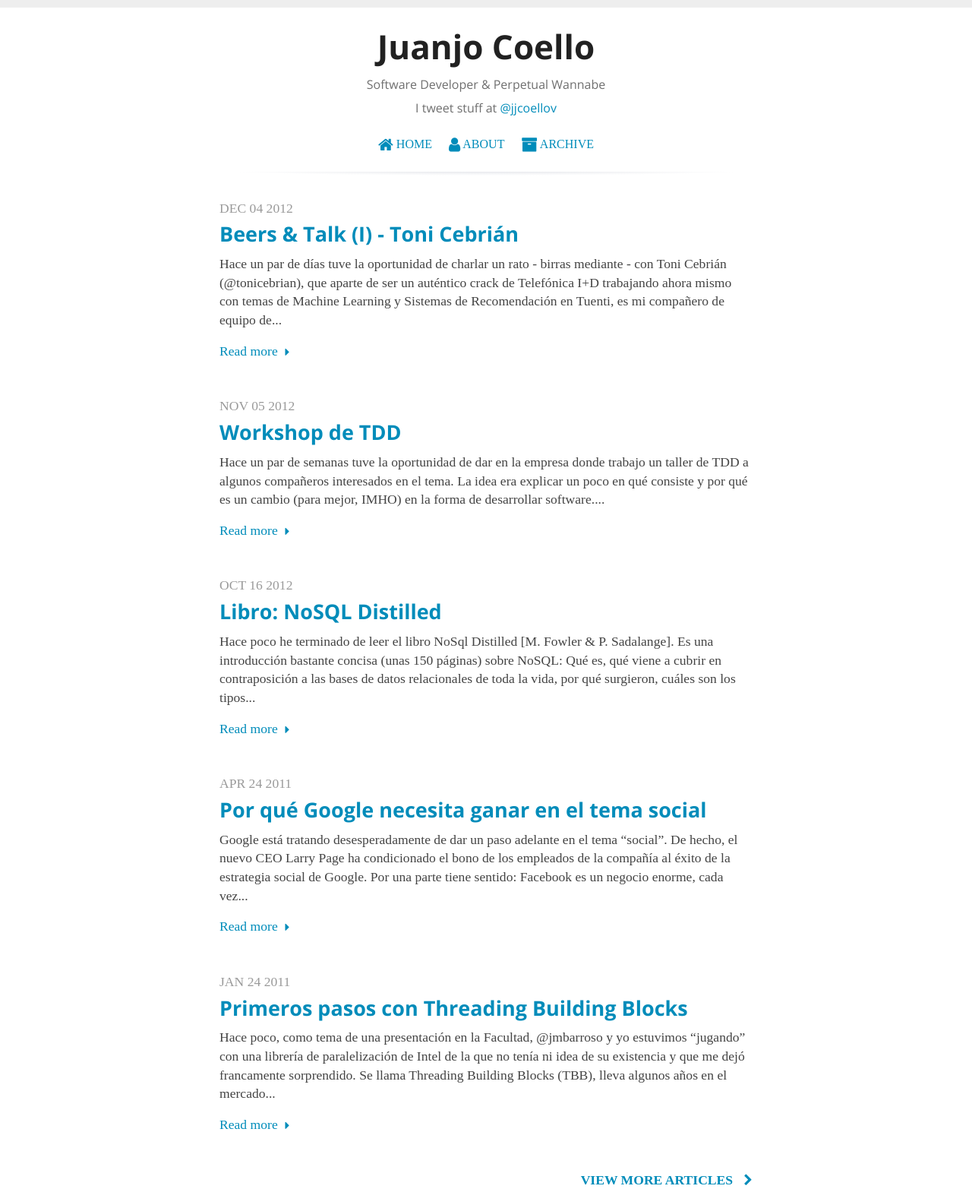
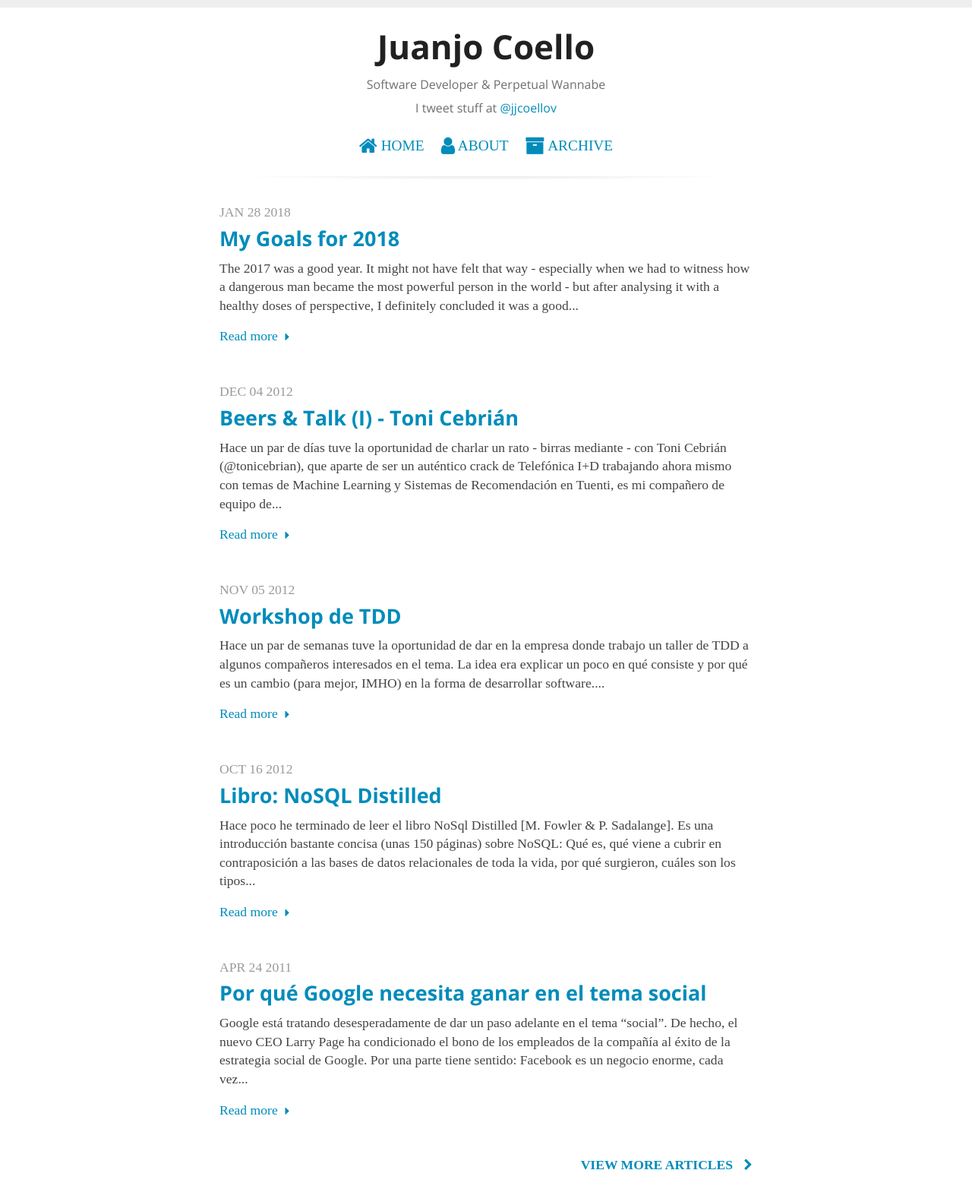
Before and after one commit to jjcoellov/jjcoellov.es, a Jekyll site: the page blog/index.html, which Jekyll copies as it is, in a window 1280 px wide. Shown: the whole page at 76% size. Built offline with Jekyll 4.4.1, drawn with Linux system fonts in a browser that asks for light colours; nearby versions of some CDN libraries; some web fonts are replaced.

Commit message:
Blog post - goals for 2018. Small CSS improvements

```diff
--- a/blog/archive/index.html
+++ b/blog/archive/index.html
@@ -53,6 +53,10 @@
 <div class="row articles h-vspace--l">
     <div class="small-12 large-9 small-centered large-centered columns home">
         <ul>
+
+    <li>
+        Jan 28, 2018 &mdash; <a href="/2018/01/28/my-goals-for-2018/">My Goals for 2018</a>
+    </li>
 
     <li>
         Dec 04, 2012 &mdash; <a href="/2012/12/04/beers-talk-i-toni-cebrian/">Beers & Talk (I) - Toni Cebrián</a>
--- a/blog/contact/index.html
+++ b/blog/contact/index.html
@@ -53,6 +53,10 @@
 <div class="row articles h-vspace--l">
     <div class="small-12 large-9 small-centered large-centered columns home">
         <ul>
+
+    <li>
+        Jan 28, 2018 &mdash; <a href="/2018/01/28/my-goals-for-2018/">My Goals for 2018</a>
+    </li>
 
     <li>
         Dec 04, 2012 &mdash; <a href="/2012/12/04/beers-talk-i-toni-cebrian/">Beers & Talk (I) - Toni Cebrián</a>
--- a/blog/css/blog.css
+++ b/blog/css/blog.css
@@ -18,6 +18,10 @@ h1,h2,h3,h4,h5,h6 {
 
 h1 {
     color: #212121;
+}
+
+ul {
+  font-size: 1.1em;
 }
 
 a.title-link {
--- a/blog/index.html
+++ b/blog/index.html
@@ -52,6 +52,21 @@
 
 <div class="row articles h-vspace--l">
     <div class="small-12 large-9 small-centered large-centered columns home">
+
+<article class="post h-vspace--l">
+    <header>
+        <span class="h-vspace home-date">
+            JAN 28 2018
+        </span>
+        <h3><a href="/2018/01/28/my-goals-for-2018/">My Goals for 2018</a></h3>
+    </header>
+    <div class="h-vspace">
+        The 2017 was a good year. It might not have felt that way - especially when we had to witness how a dangerous man became the most powerful person in the world - but after analysing it with a healthy doses of perspective, I definitely concluded it was a good...
+    </div>
+    <div class="">
+        <a class="read-more" href="/2018/01/28/my-goals-for-2018/" title="My Goals for 2018">Read more</a>
+    </div>
+</article>
 
 <article class="post h-vspace--l">
     <header>
@@ -113,21 +128,6 @@
     </div>
 </article>
 
-<article class="post h-vspace--l">
-    <header>
-        <span class="h-vspace home-date">
-            JAN 24 2011
-        </span>
-        <h3><a href="/2011/01/24/primeros-pasos-con-threading-building-blocks/">Primeros pasos con Threading Building Blocks</a></h3>
-    </header>
-    <div class="h-vspace">
-        Hace poco, como tema de una presentación en la Facultad, @jmbarroso y yo estuvimos “jugando” con una librería de paralelización de Intel de la que no tenía ni idea de su existencia y que me dejó francamente sorprendido. Se llama Threading Building Blocks (TBB), lleva algunos años en el mercado...
-    </div>
-    <div class="">
-        <a class="read-more" href="/2011/01/24/primeros-pasos-con-threading-building-blocks/" title="Primeros pasos con Threading Building Blocks">Read more</a>
-    </div>
-</article>
-
 <nav>
     <a href="/archive/" class="next">View more articles</a>
 </nav>
--- a/css/blog.css
+++ b/css/blog.css
@@ -18,6 +18,10 @@ h1,h2,h3,h4,h5,h6 {
 
 h1 {
     color: #212121;
+}
+
+ul {
+  font-size: 1.1em;
 }
 
 a.title-link {
```
Also changed, not shown: _posts/2018-01-28-my-goals-for-2018.md (added, +75 -0 lines), blog/2018/01/28/my-goals-for-2018/index.html (added, +155 -0 lines).
